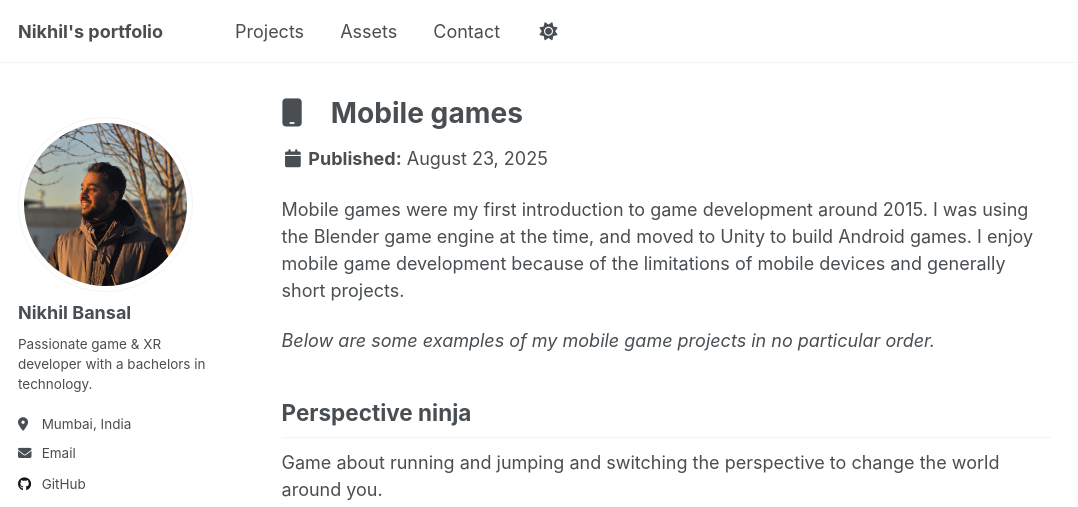
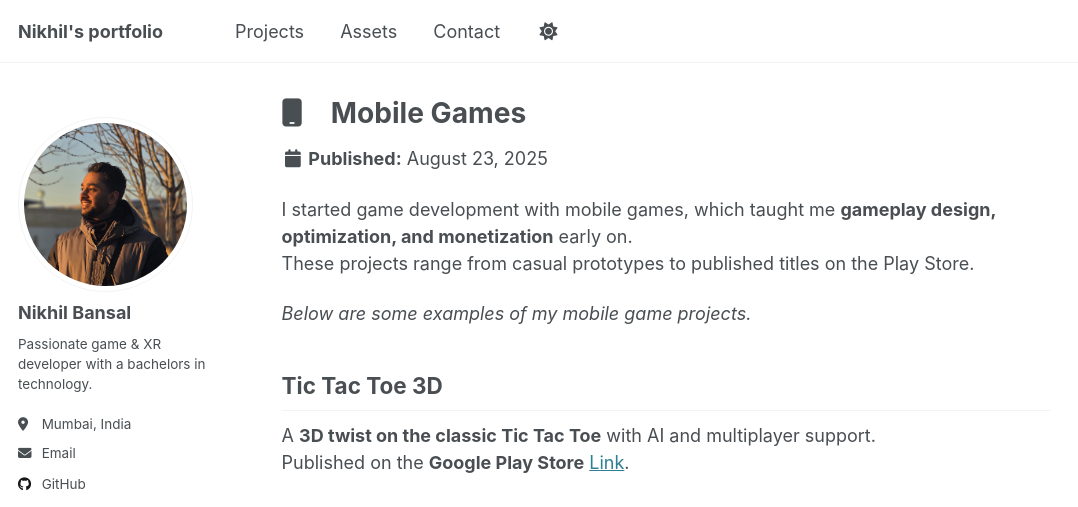
Before and after one commit to Nikhil9182/Nikhil9182.github.io, a Jekyll site: the page built from _portfolio/portfolio-1.md, in a window 1280 px wide and 1400 px high. Shown: the top 507 px of the window, without its empty margins (0-1078 px from the left). Built offline with Jekyll 4.4.1, drawn with Linux system fonts in a browser that asks for light colours; some of the changed text lies outside the part shown.

Commit message:
updated portfolio

```diff
--- a/_portfolio/portfolio-1.md
+++ b/_portfolio/portfolio-1.md
@@ -1,13 +1,13 @@
 ---
-title: "<i class='fa-solid fa-mobile icon-pad-right' aria-hidden='true'></i>Mobile games"
-excerpt: "I have developed many (casual) mobile games."
+title: "<i class='fa-solid fa-mobile icon-pad-right' aria-hidden='true'></i>Mobile Games"
+excerpt: "Some of my mobile game projects for Android & PC."
 collection: portfolio
 ---
 
-Mobile games were my first introduction to game development around 2015. I was using the Blender game engine at the time, and moved to Unity to build Android games.
-I enjoy mobile game development because of the limitations of mobile devices and generally short projects.
+I started game development with mobile games, which taught me **gameplay design, optimization, and monetization** early on.
+These projects range from casual prototypes to published titles on the Play Store.
 
-<i>Below are some examples of my mobile game projects in no particular order.</i>
+<i>Below are some examples of my mobile game projects.</i>
 <br>
 
 <div class="project_background" markdown="1">
@@ -15,14 +15,53 @@ I enjoy mobile game development because of the limitations of mobile devices and
 <div class="video-container">
 <div class="video-description-left" markdown="1">
 
-## Perspective ninja
+## Tic Tac Toe 3D
 
-Game about running and jumping and switching the perspective to change the world around you.
+A **3D twist on the classic Tic Tac Toe** with AI and multiplayer support.
+Published on the **Google Play Store** [Link](https://play.google.com/store/apps/details?id=com.GraphicsGaming.TicTacToe&hl=en_IN).
 
 </div>
 
-<div class="video-project"><iframe src="https://www.youtube.com/embed/8XHYCJfnp44" frameborder="0" allowfullscreen></iframe></div>
+<div class="project_background" markdown="1">
 
+<div class="video-container">
+
+<div class="video-description-right" markdown="1">
+
+## Line Drifter
+
+A **2D puzzle game** inspired by Happy Glass.
+Features **10+ levels, shop system, and Unity Ads integration**.
+
+</div>
+</div>
+</div>
+
+<div class="project_background" markdown="1">
+
+<div class="video-project">
+  <iframe
+          src="https://www.youtube.com/embed/2KP7aNE14-w"
+          frameborder="0"
+          allowfullscreen>
+  </iframe>
+</div>
+
+<div class="video-description-left" markdown="1">
+
+## Platformer 2D
+
+A learning project where I built a **2D platformer level** with mechanics like jumping, enemies, and collectibles.
+
+</div>
+
+<div class="video-project">
+  <iframe
+          src="https://www.youtube.com/embed/XVfSpzA_q_8"
+          frameborder="0"
+          allowfullscreen>
+  </iframe>
+</div>
 </div>
 </div>
 
@@ -30,16 +69,21 @@ Game about running and jumping and switching the perspective to change the world
 
 <div class="video-container">
 
-<div class="video-project"><iframe src="https://www.youtube.com/embed/nw4MNdjyMLQ" frameborder="0" allowfullscreen></iframe></div>
-
 <div class="video-description-right" markdown="1">
 
-## Flippy Run
+## Flappy Ghost
 
-Game about flipping a cube. Similar to geometry dash but 3D.
+A **Halloween-themed Flappy Bird clone**.
+Implemented **object pooling** and a **dynamic wave system** to spice up gameplay.
 
 </div>
-
+<div class="video-project">
+  <iframe
+          src="https://www.youtube.com/embed/nvYar2yvxGI"
+          frameborder="0"
+          allowfullscreen>
+  </iframe>
+</div>
 </div>
 </div>
 
@@ -48,256 +92,18 @@ Game about flipping a cube. Similar to geometry dash but 3D.
 <div class="video-container">
 <div class="video-description-left" markdown="1">
 
-## Egg Up
+## Jungle Runner
 
-Game about making your way up as an egg with a cowboy hat.
+A **3D infinite runner** featuring difficulty scaling, animations, and asset optimization.
 
 </div>
 
-<div class="video-project"><iframe src="https://www.youtube.com/embed/a_IwYevAyS0" frameborder="0" allowfullscreen></iframe></div>
-
+<div class="video-project">
+  <iframe
+          src="https://www.youtube.com/embed/D-D5zEVpKTY"
+          frameborder="0"
+          allowfullscreen>
+  </iframe>
 </div>
 </div>
-
-<div class="project_background" markdown="1">
-
-<div class="video-container">
-
-<div class="video-project"><iframe src="https://www.youtube.com/embed/azviKxHPJlA" frameborder="0" allowfullscreen></iframe></div>
-
-<div class="video-description-right" markdown="1">
-
-## Downhill
-
-Game about rolling down and moving left/right on a track of platforms.
-
 </div>
-
-</div>
-</div>
-
-<div class="project_background" markdown="1">
-
-<div class="video-container">
-<div class="video-description-left" markdown="1">
-
-## Ball King
-
-Game about balancing on a ball and rolling over other balls to grow bigger.
-Agar.io if it was a 3D mobile game.
-
-</div>
-
-<div class="video-project"><iframe src="https://www.youtube.com/embed/zxKvPGlk3K8" frameborder="0" allowfullscreen></iframe></div>
-
-</div>
-</div>
-
-<div class="project_background" markdown="1">
-
-<div class="video-container">
-<div class="video-project"><iframe src="https://www.youtube.com/embed/n-of8pTbjFk" frameborder="0" allowfullscreen></iframe></div>
-
-<div class="video-description-right" markdown="1">
-
-## Ships and Pirates
-
-Game about sailing a pirate ship and avoiding cops from crashing into you.
-
-</div>
-
-</div>
-</div>
-
-<div class="project_background" markdown="1">
-
-<div class="video-container">
-<div class="video-description-left" markdown="1">
-
-## Babel Rising 3D
-
-Commissioned mobile game project about stopping workers from building a tower.
-
-</div>
-
-<div class="video-project"><iframe src="https://www.youtube.com/embed/r2ratXTb4q4" frameborder="0" allowfullscreen></iframe></div>
-
-</div>
-</div>
-
-<div class="project_background" markdown="1">
-
-<div class="video-container">
-<div class="video-project"><iframe src="https://www.youtube.com/embed/TipyUh5u9zM" frameborder="0" allowfullscreen></iframe></div>
-
-<div class="video-description-right" markdown="1">
-
-## Flying Dummy
-
-Game about rolling around on colorful dunes and trying not to crash into them.
-
-</div>
-
-</div>
-</div>
-
-<div class="project_background" markdown="1">
-
-<div class="video-container">
-<div class="video-description-left" markdown="1">
-
-## Cubehead
-
-Mobile game where you jump on platforms like in Doodle jump.
-Twist is you have to remember the colors you come across to score points.
-
-</div>
-
-<div class="video-project"><iframe src="https://www.youtube.com/embed/wbgqL67UMp8" frameborder="0" allowfullscreen></iframe></div>
-
-</div>
-</div>
-
-<div class="project_background" markdown="1">
-
-<div class="video-container">
-<div class="video-project"><iframe src="https://www.youtube.com/embed/5fS05AtJl7Q" frameborder="0" allowfullscreen></iframe></div>
-
-<div class="video-description-right" markdown="1">
-
-## Happy Stack
-
-Mobile game where you stack different shapes on a platform and have to make sure they don't fall off.
-
-</div>
-
-</div>
-</div>
-
-<div class="project_background" markdown="1">
-
-<div class="video-container">
-<div class="video-description-left" markdown="1">
-
-## Hypno Rocket
-
-Similar to Flappy Bird but the world rotates and the backgrounds reacts to music.
-
-</div>
-
-<div class="video-project"><iframe src="https://www.youtube.com/embed/cdaJPGiwgEE" frameborder="0" allowfullscreen></iframe></div>
-
-</div>
-</div>
-
-<div class="project_background" markdown="1">
-
-<div class="video-container">
-<div class="video-project"><iframe src="https://www.youtube.com/embed/mbE8fTuM6Pg" frameborder="0" allowfullscreen></iframe></div>
-
-<div class="video-description-right" markdown="1">
-
-## Line Up
-
-Game where you have to line up platforms to make sure the character doesn't fall.
-
-</div>
-
-</div>
-</div>
-
-<div class="project_background" markdown="1">
-
-<div class="video-container">
-<div class="video-description-left" markdown="1">
-
-## Cart Mania
-
-Hypercasual game about running with a shopping cart and catching products.
-
-</div>
-
-<div class="video-project"><iframe src="https://www.youtube.com/embed/XEhbnqwIWFo" frameborder="0" allowfullscreen></iframe></div>
-
-</div>
-</div>
-
-<div class="project_background" markdown="1">
-
-<div class="video-container">
-<div class="video-project"><iframe src="https://www.youtube.com/embed/HdrHGfAjegA" frameborder="0" allowfullscreen></iframe></div>
-
-<div class="video-description-right" markdown="1">
-
-## Fall Guys mobile remake
-
-Short prototype where you take on obstacles similar to fall guys.
-
-</div>
-
-</div>
-</div>
-
-<div class="project_background" markdown="1">
-
-<div class="video-container">
-<div class="video-description-left" markdown="1">
-
-## Skate Stack
-
-Hypercasual game where you stack skateboards to overcome obstacles.
-
-</div>
-
-<div class="video-project"><iframe src="https://www.youtube.com/embed/sLd-T-TGBxc" frameborder="0" allowfullscreen></iframe></div>
-
-</div>
-</div>
-
-<div class="project_background" markdown="1">
-
-<div class="video-container">
-<div class="video-project"><iframe src="https://www.youtube.com/embed/DxUWzArJqNw" frameborder="0" allowfullscreen></iframe></div>
-
-<div class="video-description-right" markdown="1">
-
-## Split
-
-Game where you have to split a cube in half to move past obstacles.
-
-</div>
-
-</div>
-</div>
-
-<div class="project_background" markdown="1">
-
-<div class="video-container">
-<div class="video-description-left" markdown="1">
-
-## Scrape
-
-Hypercasual game where you scrape marshmello-like objects.
-
-</div>
-
-<div class="video-project"><iframe src="https://www.youtube.com/embed/AizROUX-6Cc" frameborder="0" allowfullscreen></iframe></div>
-
-</div>
-</div>
-
-<div class="project_background" markdown="1">
-
-<div class="video-container">
-<div class="video-project"><iframe src="https://www.youtube.com/embed/SqeUC8XQ0Cc" frameborder="0" allowfullscreen></iframe></div>
-
-<div class="video-description-right" markdown="1">
-
-## Color Balls
-
-Simple game prototype where you balance wooden boards to get colored balls to fall through the correct holes.
-
-</div>
-
-</div>
-</div>
```
Also changed, not shown: _portfolio/portfolio-2.md (+7 -0 lines).
